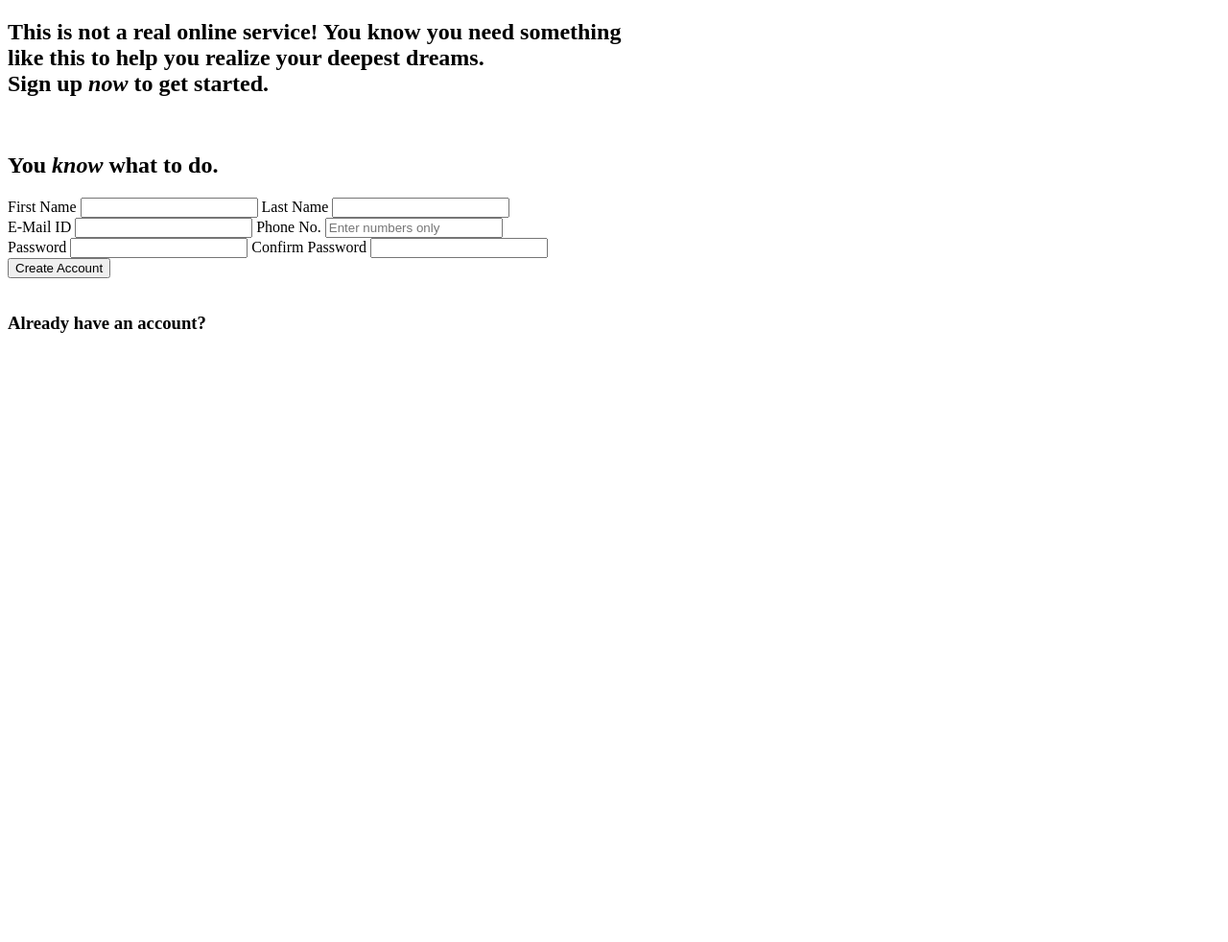
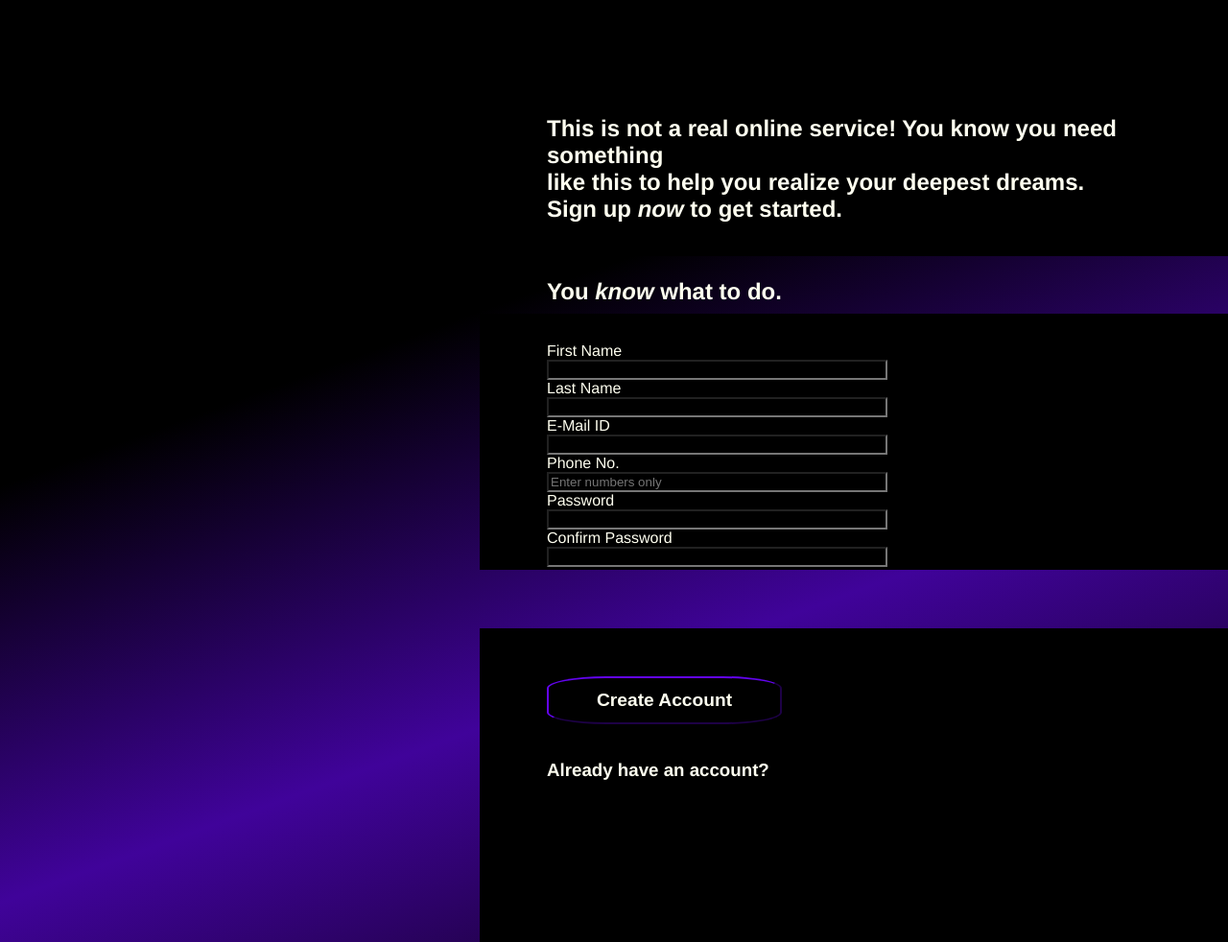
Before and after one commit to sahilansari07/sign-up-form, a plain HTML site: page index.html in a window 1280 px wide. Shown: the whole page at 96% size. Before the commit the page ends 800 px from the top, so only its background shows below. Drawn offline with Linux system fonts and the light colour scheme.

Commit message:
Fixing style sheet line

```diff
--- a/index.html
+++ b/index.html
@@ -6,7 +6,7 @@
   <meta http-equiv="X-UA-Compatible" content="IE=edge">
   <meta name="viewport" content="width=device-width, initial-scale=1.0">
   <title>Document</title>
-  <link rel="stylesheet" href="csspractice.css">
+  <link rel="stylesheet" href="styles.css">
 </head>
 
 <body>
```
